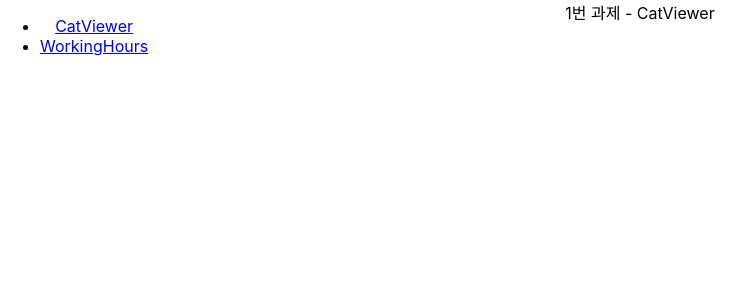
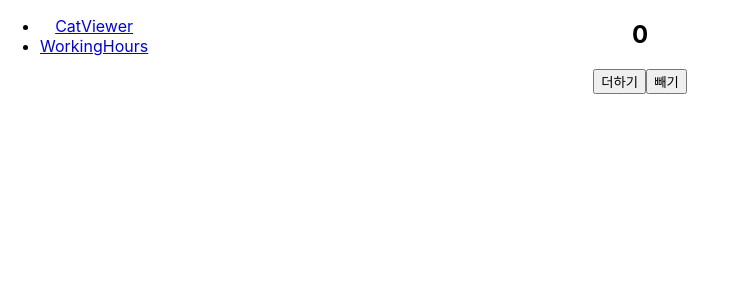
Before and after one commit to hyewon3938/yess-test, a React (Create React App) app: page /cat-viewer in a window 1280 px wide. Shown: the top 300 px of the page, without its empty margins (0-752 px from the left). Built offline with nearby package versions, Linux system fonts and the light colour scheme.

Commit message:
[#1] chore : redux-toolkit을 활용한 redux 환경 세팅 및 테스트용 임시 코드 추가
- redux 환경 세팅
- 설정이 잘 되었는지 확인을 위해 사용한 testSlice 코드 임시 추가

```diff
--- a/package.json
+++ b/package.json
@@ -3,11 +3,14 @@
   "version": "0.1.0",
   "private": true,
   "dependencies": {
+    "@reduxjs/toolkit": "^2.2.7",
     "@testing-library/jest-dom": "^5.16.5",
     "@testing-library/react": "^13.4.0",
     "@testing-library/user-event": "^13.5.0",
+    "axios": "^1.7.5",
     "react": "^18.2.0",
     "react-dom": "^18.2.0",
+    "react-redux": "^9.1.2",
     "react-router-dom": "^5.3.4",
     "react-scripts": "5.0.1",
     "web-vitals": "^2.1.4"
@@ -40,6 +43,7 @@
     "@types/node": "^22.5.1",
     "@types/react": "^18.3.4",
     "@types/react-dom": "^18.3.0",
-    "typescript": "^5.5.4"
+    "@types/react-router-dom": "^5.3.3",
+    "typescript": "^4.9.5"
   }
 }
--- a/src/CatViewer.js
+++ /dev/null
@@ -1,5 +0,0 @@
-function CatViewer() {
-  return <div>1번 과제 - CatViewer</div>;
-}
-
-export default CatViewer;
--- /dev/null
+++ b/src/CatViewer.tsx
@@ -0,0 +1,29 @@
+import { useTypedDispatch, useTypedSelector } from "./hooks/redux";
+import { setCount } from "./store/slices/testSlice";
+
+function CatViewer() {
+  const { count } = useTypedSelector((state) => state.test);
+  const dispatch = useTypedDispatch();
+
+  const onClickButton = (type: string) => {
+    if (type === "INCREASE") {
+      dispatch(setCount(count + 1));
+    } else if (type === "DECREASE") {
+      dispatch(setCount(count - 1));
+    }
+  };
+
+  return (
+    <div>
+      <h2>{count}</h2>
+      <div>
+        <button onClick={() => onClickButton("INCREASE")}>더하기</button>
+        <button onClick={() => onClickButton("DECREASE")}>빼기</button>
+      </div>
+    </div>
+  );
+
+  // return <div>1번 과제 - CatViewer</div>;
+}
+
+export default CatViewer;
--- /dev/null
+++ b/src/hooks/redux.tsx
@@ -0,0 +1,6 @@
+import { TypedUseSelectorHook, useSelector, useDispatch } from "react-redux";
+import { RootState, AppDispatch } from "../store";
+
+// 미리 타입을 명시해 두기
+export const useTypedSelector: TypedUseSelectorHook<RootState> = useSelector;
+export const useTypedDispatch = () => useDispatch<AppDispatch>();
--- a/src/index.js
+++ b/src/index.tsx
@@ -1,13 +1,19 @@
 import React from "react";
 import ReactDOM from "react-dom/client";
 import "./index.css";
-import App from "./App.tsx";
-import reportWebVitals from "./reportWebVitals";
+import App from "./App";
+import reportWebVitals from "./reportWebVitals.js";
+import { Provider } from "react-redux";
+import store from "./store";
 
-const root = ReactDOM.createRoot(document.getElementById("root"));
+const root = ReactDOM.createRoot(
+  document.getElementById("root") as HTMLElement
+);
 root.render(
   <React.StrictMode>
-    <App />
+    <Provider store={store}>
+      <App />
+    </Provider>
   </React.StrictMode>
 );
 
--- a/src/reportWebVitals.js
+++ b/src/reportWebVitals.js
@@ -1,6 +1,6 @@
-const reportWebVitals = onPerfEntry => {
+const reportWebVitals = (onPerfEntry) => {
   if (onPerfEntry && onPerfEntry instanceof Function) {
-    import('web-vitals').then(({ getCLS, getFID, getFCP, getLCP, getTTFB }) => {
+    import("web-vitals").then(({ getCLS, getFID, getFCP, getLCP, getTTFB }) => {
       getCLS(onPerfEntry);
       getFID(onPerfEntry);
       getFCP(onPerfEntry);
--- /dev/null
+++ b/src/store/index.tsx
@@ -0,0 +1,11 @@
+import { configureStore } from "@reduxjs/toolkit";
+import reducer from "./reducer/reducer";
+
+const store = configureStore({
+  reducer,
+});
+
+export type RootState = ReturnType<typeof store.getState>;
+export type AppDispatch = typeof store.dispatch;
+
+export default store;
--- /dev/null
+++ b/src/store/reducer/reducer.tsx
@@ -0,0 +1,7 @@
+import testSlice from "../slices/testSlice";
+
+const reducer = {
+  test: testSlice,
+};
+
+export default reducer;
--- /dev/null
+++ b/src/store/slices/testSlice.tsx
@@ -0,0 +1,22 @@
+import { PayloadAction, createSlice } from "@reduxjs/toolkit";
+
+interface TestState {
+  count: number;
+}
+
+const initialState: TestState = {
+  count: 0,
+};
+
+export const testSlice = createSlice({
+  name: "test",
+  initialState,
+  reducers: {
+    setCount: (state, { payload }: PayloadAction<number>) => {
+      state.count = payload;
+    },
+  },
+});
+
+export const { setCount } = testSlice.actions;
+export default testSlice.reducer;
--- a/tsconfig.json
+++ b/tsconfig.json
@@ -13,7 +13,7 @@
     /* Language and Environment */
     "target": "es2016" /* Set the JavaScript language version for emitted JavaScript and include compatible library declarations. */,
     // "lib": [],                                        /* Specify a set of bundled library declaration files that describe the target runtime environment. */
-    "jsx": "react" /* Specify what JSX code is generated. */,
+    "jsx": "react-jsx" /* Specify what JSX code is generated. */,
     // "experimentalDecorators": true,                   /* Enable experimental support for legacy experimental decorators. */
     // "emitDecoratorMetadata": true,                    /* Emit design-type metadata for decorated declarations in source files. */
     // "jsxFactory": "",                                 /* Specify the JSX factory function used when targeting React JSX emit, e.g. 'React.createElement' or 'h'. */
@@ -44,7 +44,7 @@
     // "noResolve": true,                                /* Disallow 'import's, 'require's or '<reference>'s from expanding the number of files TypeScript should add to a project. */
 
     /* JavaScript Support */
-    // "allowJs": true,                                  /* Allow JavaScript files to be a part of your program. Use the 'checkJS' option to get errors from these files. */
+    "allowJs": true /* Allow JavaScript files to be a part of your program. Use the 'checkJS' option to get errors from these files. */,
     // "checkJs": true,                                  /* Enable error reporting in type-checked JavaScript files. */
     // "maxNodeModuleJsDepth": 1,                        /* Specify the maximum folder depth used for checking JavaScript files from 'node_modules'. Only applicable with 'allowJs'. */
 
@@ -83,7 +83,7 @@
     /* Type Checking */
     "strict": true /* Enable all strict type-checking options. */,
     // "noImplicitAny": true,                            /* Enable error reporting for expressions and declarations with an implied 'any' type. */
-    // "strictNullChecks": true,                         /* When type checking, take into account 'null' and 'undefined'. */
+    //"strictNullChecks": true /* When type checking, take into account 'null' and 'undefined'. */,
     // "strictFunctionTypes": true,                      /* When assigning functions, check to ensure parameters and the return values are subtype-compatible. */
     // "strictBindCallApply": true,                      /* Check that the arguments for 'bind', 'call', and 'apply' methods match the original function. */
     // "strictPropertyInitialization": true,             /* Check for class properties that are declared but not set in the constructor. */
```
Also changed, not shown: src/WorkingHours.tsx (renamed from src/WorkingHours.js), 1 other file (tests, documents, lock files or other folders).
